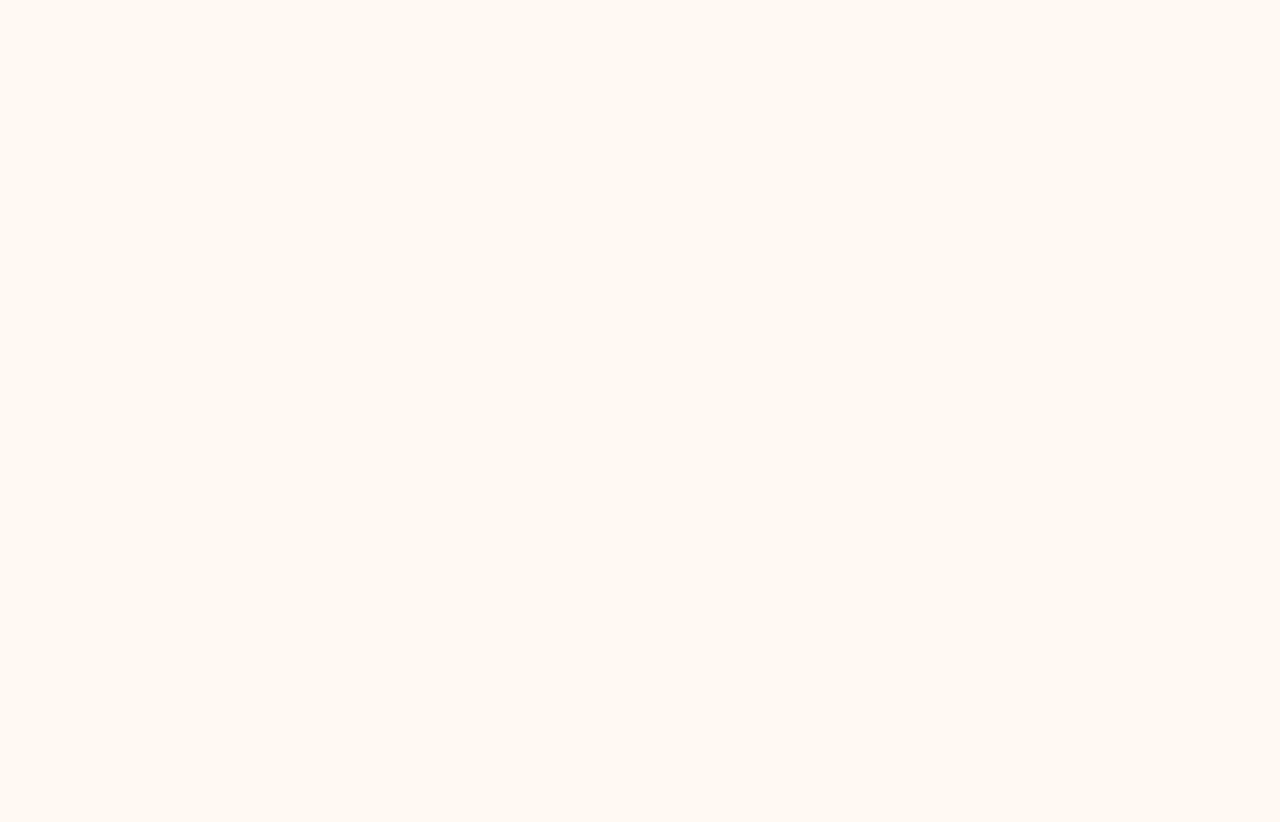
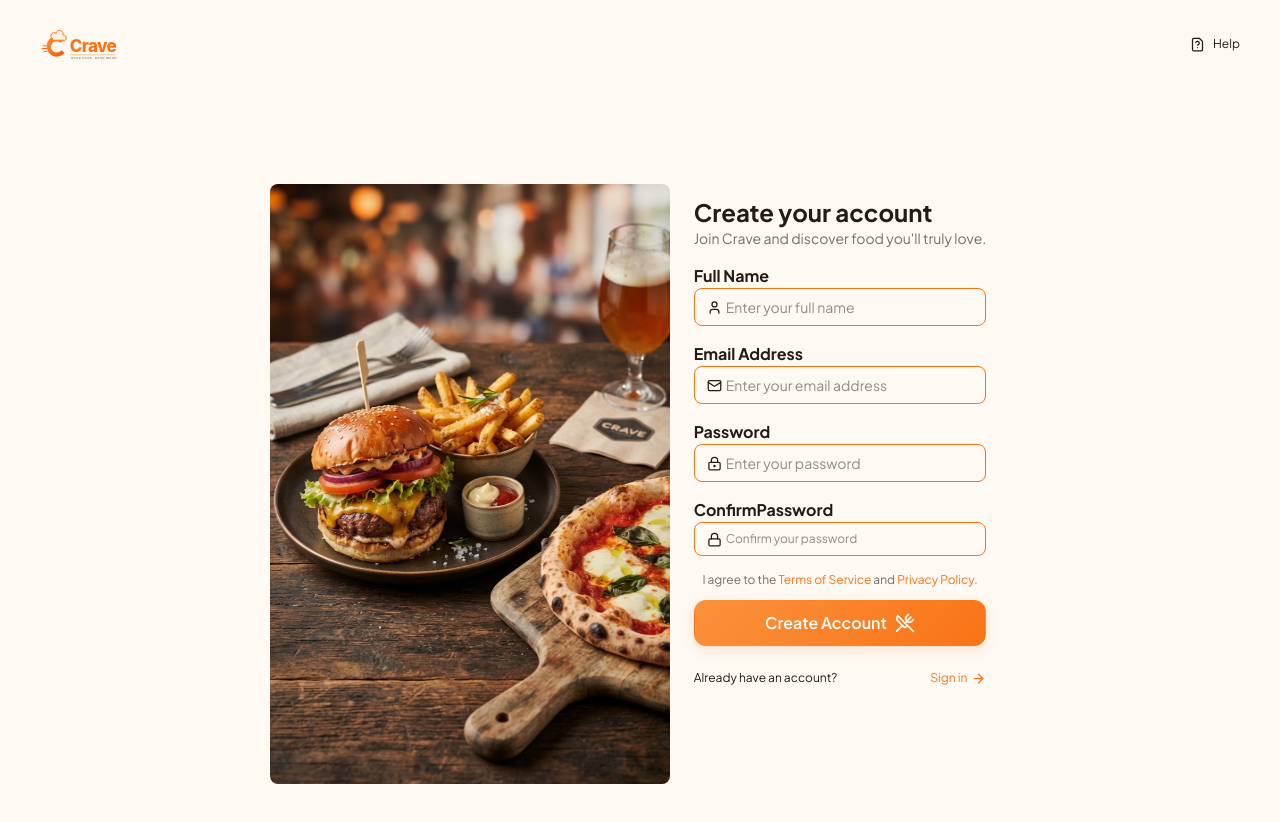
Before and after one commit to LakshanJayalath171/Crave--Food-delivery-app-front-end-, a React (Vite) app: page /login in a window 1280 px wide. Before the commit this address had no page. Shown: the top 822 px of the page. Before the commit the page ends 800 px from the top, so only its background shows below. Built offline with nearby package versions, Linux system fonts and the light colour scheme.

Commit message:
Created UI in sign in page

```diff
--- a/src/App.tsx
+++ b/src/App.tsx
@@ -4,6 +4,8 @@ import Home from "./pages/Home"
 import Checkout from "./pages/Checkout"
 import My_orders from "./pages/My_orders"
 import Profile from "./pages/Profile"
+import SignUp from "./pages/SignUp"
+import Login from "./pages/Login"
 
 const App = () => {
   return (
@@ -15,6 +17,8 @@ const App = () => {
         <Route path="/my_orders" element={<My_orders/>} />
         <Route path="/profile" element={<Profile/>} />
         <Route path="/checkout" element={<Checkout/>} />
+        <Route path="/login" element={<Login/>} />
+        <Route path="/signup" element={<SignUp/>} />
       </Routes>
     </div>
   )
--- /dev/null
+++ b/src/components/Sign_nav.tsx
@@ -0,0 +1,20 @@
+import { FileQuestion } from "lucide-react"
+import logo from "/public/logo.svg"
+
+const Sign_nav = () => {
+  return (
+    <div>
+        <div className="flex items-center justify-between px-10 py-1">
+            <div>
+                <img src={logo} alt="logo" className="w-20 h-20"/>
+            </div>
+            <div className="flex items-center gap-2 cursor-pointer">
+                <FileQuestion size={15}/>
+                <p className="text-xs font-light">Help</p>
+            </div>
+        </div>
+    </div>
+  )
+}
+
+export default Sign_nav
--- /dev/null
+++ b/src/pages/Login.tsx
@@ -0,0 +1,86 @@
+import Sign_nav from "../components/Sign_nav"
+import Login_img from "../assets/frontend_assets/login.jpg"
+import { ArrowRight, Lock, LockKeyhole, Mail, User, UtensilsCrossed } from "lucide-react";
+
+const Login = () => {
+  return (
+    <div>
+      {/* navbar */}
+      <Sign_nav />
+
+      {/* content */}
+      <div className="w-full h-full flex items-center justify-center py-24">
+        {/* left */}
+        <div className="flex items-start justify-start">
+          <div>
+            <img src={Login_img} alt="login" className="w-[400px] h-[600px] rounded-lg" />
+          </div>
+          {/* right */}
+          <div className="px-6 py-3 flex items-center justify-center">
+            <div>
+                {/* header */}
+                <div>
+                    <h1 className="text-2xl font-bold text-main">Create your account</h1>
+                    <p className="text-secondary font-light text-sm">Join Crave and discover food you'll truly love.</p>
+                </div>
+
+                <div className="mt-4">
+                    <p className="text-main font-bold">Full Name</p>
+                    <div className="flex items-center justify-start gap-1 w-full border-special px-3 py-2 rounded-lg">
+                        <User size={15}/>
+                        <input type="text" placeholder="Enter your full name" className="border-none outline-none focus-visible:outline-none text-sm"/>
+                    </div>
+                </div>
+
+                <div className="mt-4">
+                    <p className="text-main font-bold">Email Address</p>
+                    <div className="flex items-center justify-start gap-1 w-full border-special px-3 py-2 rounded-lg">
+                        <Mail size={15}/>
+                        <input type="text" placeholder="Enter your email address" className="border-none outline-none focus-visible:outline-none text-sm"/>
+                    </div>
+                </div>
+
+                <div className="mt-4">
+                    <p className="text-main font-bold">Password</p>
+                    <div className="flex items-center justify-start gap-1 w-full border-special px-3 py-2 rounded-lg">
+                        <LockKeyhole size={15}/>
+                        <input type="password" placeholder="Enter your password" className="border-none outline-none focus-visible:outline-none text-sm"/>
+                    </div>
+                </div>
+
+                <div className="mt-4">
+                    <p className="text-main font-bold">ConfirmPassword</p>
+                    <div className="flex items-center justify-start gap-1 w-full border-special px-3 py-2 rounded-lg">
+                        <Lock size={15}/>
+                        <input type="password" placeholder="Confirm your password" className="border-none outline-none focus-visible:outline-none text-xs"/>
+                    </div>
+                </div>
+
+                <div className="text-center mt-4 text-xs font-light text-secondary">
+                    <p>I agree to the <span className="text-primary">Terms of Service</span> and <span className="text-primary">Privacy Policy.</span></p>
+                </div>
+
+                <div className="flex items-center justify-center mt-3 w-full h-full">
+                    <div className="w-full h-full">
+                        <button className="btn-primary flex items-center justify-center w-full h-full">Create Account <UtensilsCrossed size={20}/></button>
+                    </div>
+                </div>
+
+                <div className="mt-6 flex items-center justify-between">
+                    <p className="text-xs">Already have an account?</p>
+                    <div className="flex items-center justify-center gap-1 cursor-pointer text-primary hover:underline">
+                        <p className="text-xs ">Sign in</p>
+                        <ArrowRight size={15}/>
+                    </div>
+                </div>
+            </div>
+
+
+          </div>
+        </div>
+      </div>
+    </div>
+  );
+}
+
+export default Login
--- /dev/null
+++ b/src/pages/SignUp.tsx
@@ -0,0 +1,12 @@
+import Sign_nav from "../components/Sign_nav"
+
+const SignUp = () => {
+  return (
+    <div>
+        {/* navbar */}
+        <Sign_nav/>
+    </div>
+  )
+}
+
+export default SignUp
```
Also changed, not shown: src/assets/frontend_assets/login.jpg (added), src/assets/frontend_assets/sign up.jpg (added).
